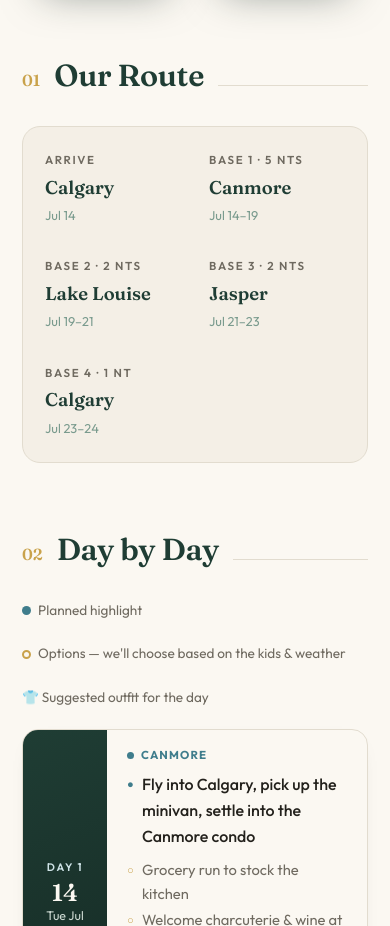
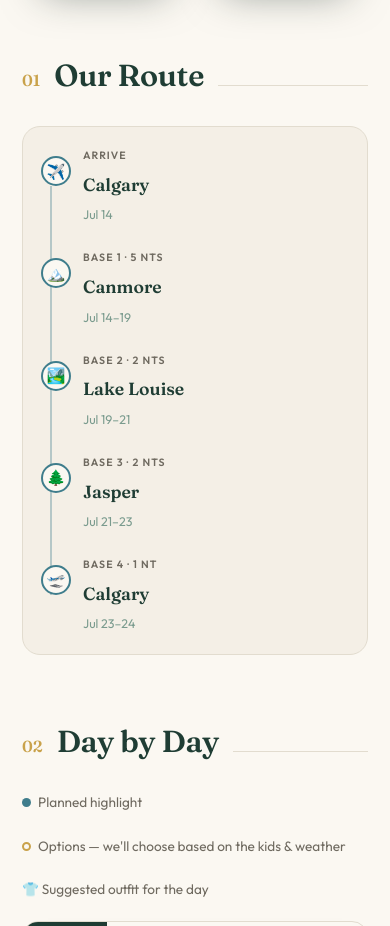
Before and after one commit to ruedasdw/rockies-trip-, a plain HTML site: page index.html in a window 390 px wide. Shown: the part 945-1871 px from the top of the page. Drawn offline with Linux system fonts and the light colour scheme.

Commit message:
Add files via upload
Lates update 6/7/26 12:00pm

```diff
--- a/index.html
+++ b/index.html
@@ -43,12 +43,24 @@
   .sec-head .num{font-family:'Fraunces',serif;font-size:1rem;color:var(--gold);font-weight:600;}
   .sec-head .rule{flex:1;height:1px;background:var(--line);}
 
-  .route{display:flex;flex-wrap:wrap;gap:0;align-items:stretch;background:var(--sand);border-radius:18px;padding:8px;border:1px solid var(--line);}
-  .leg{flex:1;min-width:120px;padding:16px 14px;border-radius:12px;position:relative;}
-  .leg:not(:last-child)::after{content:"→";position:absolute;right:-9px;top:50%;transform:translateY(-50%);color:var(--sage);font-weight:700;z-index:2;}
-  .leg .b{font-size:.72rem;letter-spacing:.14em;text-transform:uppercase;color:var(--muted);font-weight:600;}
-  .leg .p{font-family:'Fraunces',serif;font-size:1.15rem;color:var(--pine);font-weight:600;margin:3px 0;}
-  .leg .d{font-size:.8rem;color:var(--sage);}
+  .route{display:flex;flex-wrap:nowrap;gap:0;align-items:stretch;background:var(--sand);border-radius:18px;padding:10px;border:1px solid var(--line);}
+  .leg{flex:1;min-width:0;padding:16px 12px;border-radius:12px;position:relative;text-align:center;}
+  .leg .ic{font-size:1.1rem;line-height:1;margin-bottom:6px;display:block;}
+  .leg:not(:last-child)::after{content:"";position:absolute;right:-1px;top:50%;transform:translateY(-50%);width:18px;height:2px;background:var(--sage);opacity:.5;z-index:2;}
+  .leg .b{font-size:.66rem;letter-spacing:.1em;text-transform:uppercase;color:var(--muted);font-weight:600;}
+  .leg .p{font-family:'Fraunces',serif;font-size:1.05rem;color:var(--pine);font-weight:600;margin:3px 0;line-height:1.1;}
+  .leg .d{font-size:.78rem;color:var(--sage);}
+  /* mobile: vertical connected timeline */
+  @media(max-width:760px){
+    .route{flex-direction:column;gap:0;padding:8px 8px 8px 6px;}
+    .leg{display:grid;grid-template-columns:34px 1fr;text-align:left;align-items:center;padding:12px 10px;gap:10px;}
+    .leg .ic{margin:0;grid-row:1/3;grid-column:1;justify-self:center;width:30px;height:30px;display:flex;align-items:center;justify-content:center;background:var(--paper);border:2px solid var(--glacier);border-radius:50%;font-size:.95rem;z-index:2;position:relative;}
+    .leg .b{grid-column:2;}
+    .leg .p{grid-column:2;font-size:1.1rem;margin:1px 0;}
+    .leg .d{grid-column:2;}
+    /* vertical connecting spine through the icon centers */
+    .leg:not(:last-child)::after{content:"";position:absolute;left:21px;top:50%;bottom:-50%;width:2px;height:auto;background:var(--glacier);opacity:.35;transform:none;}
+  }
 
   .day{display:grid;grid-template-columns:108px 1fr;border:1px solid var(--line);border-radius:16px;overflow:hidden;margin-bottom:14px;background:var(--paper);box-shadow:0 6px 22px -18px rgba(21,42,36,.4);transition:transform .18s ease,box-shadow .18s ease;}
   .day:hover{transform:translateY(-2px);box-shadow:0 16px 34px -20px rgba(21,42,36,.45);}
@@ -137,7 +149,6 @@
     .perks{grid-template-columns:1fr;}
     .stays,.packwrap{grid-template-columns:1fr;}
     .wgrid{grid-template-columns:repeat(3,1fr);}
-    .leg:not(:last-child)::after{display:none;}
     .day{grid-template-columns:84px 1fr;}
   }
 </style>
@@ -194,11 +205,11 @@
   <section>
     <div class="sec-head"><span class="num">01</span><h2>Our Route</h2><div class="rule"></div></div>
     <div class="route">
-      <div class="leg"><div class="b">Arrive</div><div class="p">Calgary</div><div class="d">Jul 14</div></div>
-      <div class="leg"><div class="b">Base 1 · 5 nts</div><div class="p">Canmore</div><div class="d">Jul 14–19</div></div>
-      <div class="leg"><div class="b">Base 2 · 2 nts</div><div class="p">Lake Louise</div><div class="d">Jul 19–21</div></div>
-      <div class="leg"><div class="b">Base 3 · 2 nts</div><div class="p">Jasper</div><div class="d">Jul 21–23</div></div>
-      <div class="leg"><div class="b">Base 4 · 1 nt</div><div class="p">Calgary</div><div class="d">Jul 23–24</div></div>
+      <div class="leg"><span class="ic">✈️</span><div class="b">Arrive</div><div class="p">Calgary</div><div class="d">Jul 14</div></div>
+      <div class="leg"><span class="ic">🏔️</span><div class="b">Base 1 · 5 nts</div><div class="p">Canmore</div><div class="d">Jul 14–19</div></div>
+      <div class="leg"><span class="ic">🏞️</span><div class="b">Base 2 · 2 nts</div><div class="p">Lake Louise</div><div class="d">Jul 19–21</div></div>
+      <div class="leg"><span class="ic">🌲</span><div class="b">Base 3 · 2 nts</div><div class="p">Jasper</div><div class="d">Jul 21–23</div></div>
+      <div class="leg"><span class="ic">🛫</span><div class="b">Base 4 · 1 nt</div><div class="p">Calgary</div><div class="d">Jul 23–24</div></div>
     </div>
   </section>
 
@@ -323,13 +334,12 @@
 })();
 
 
-// live countdown to departure
+// live countdown (2-phase: to-trip, then time-left)
 (function(){
-  const target = new Date(Date.UTC(2026,6,14,13,30,0)); // Jul 14 07:30 MT = 13:30 UTC
-  function tick(){
-    const now=new Date(); let diff=Math.floor((target-now)/1000);
-    const box=document.getElementById('cd-units');
-    if(diff<=0){ box.innerHTML='<div class="cd-done">🏔️ We are in the mountains!</div>'; return; }
+  const start = new Date(Date.UTC(2026,6,14,13,30,0));
+  const end   = new Date(Date.UTC(2026,6,24,20,45,0));
+  const labelEl = document.querySelector('#countdown .cd-label');
+  function fmt(diff){
     const d=Math.floor(diff/86400); diff-=d*86400;
     const h=Math.floor(diff/3600); diff-=h*3600;
     const m=Math.floor(diff/60); const s=diff-m*60;
@@ -337,6 +347,20 @@
     document.getElementById('cd-h').textContent=String(h).padStart(2,'0');
     document.getElementById('cd-m').textContent=String(m).padStart(2,'0');
     document.getElementById('cd-s').textContent=String(s).padStart(2,'0');
+  }
+  function tick(){
+    const now=new Date();
+    const box=document.getElementById('cd-units');
+    if(now < start){
+      if(labelEl) labelEl.innerHTML='Counting<br>down to<br>departure';
+      fmt(Math.floor((start-now)/1000));
+    } else if(now < end){
+      if(labelEl) labelEl.innerHTML='Time left<br>in the<br>trip';
+      fmt(Math.floor((end-now)/1000));
+    } else {
+      if(labelEl) labelEl.innerHTML='';
+      box.innerHTML='<div class="cd-done">🏔️ What an adventure — until next time!</div>';
+    }
   }
   tick(); setInterval(tick,1000);
 })();
```
